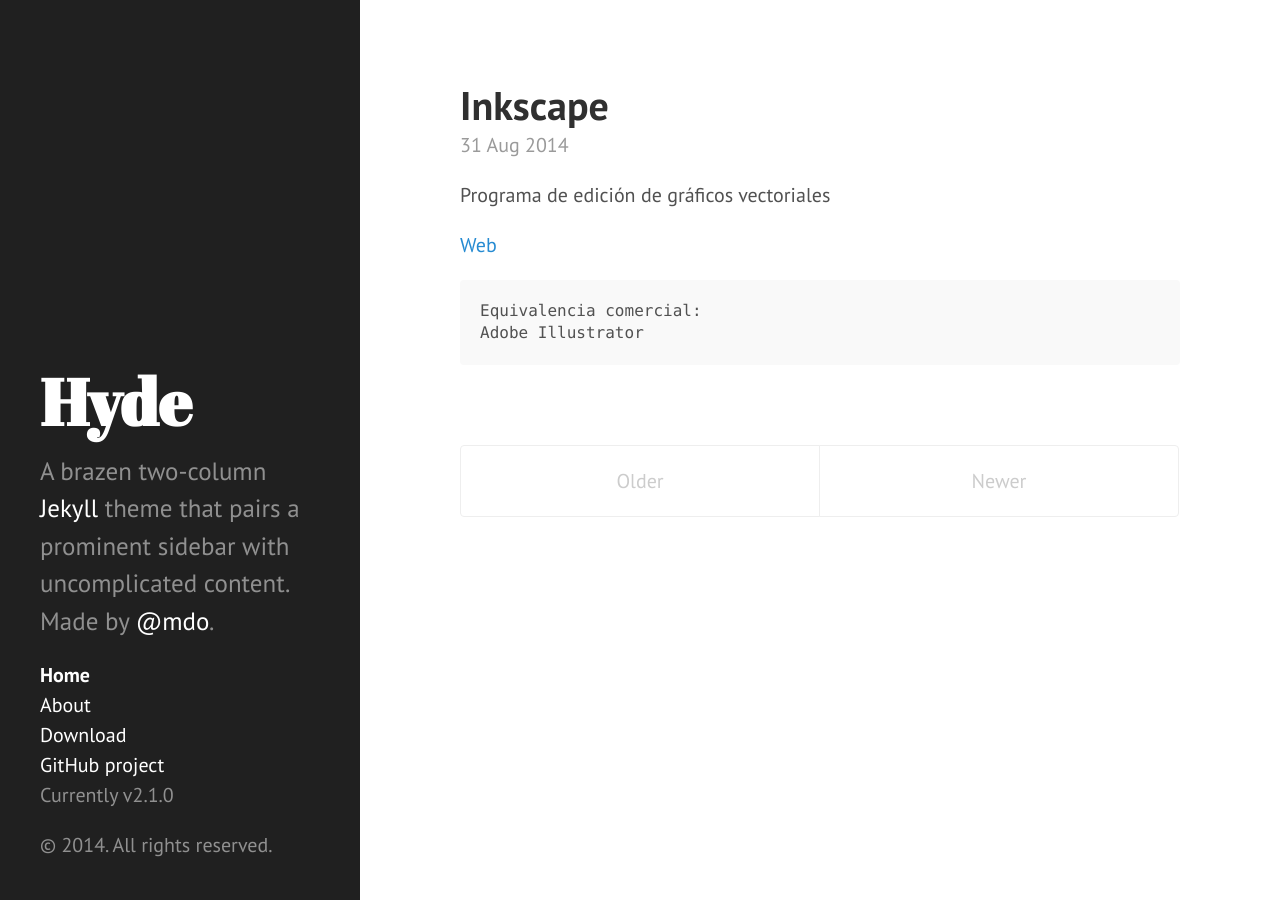
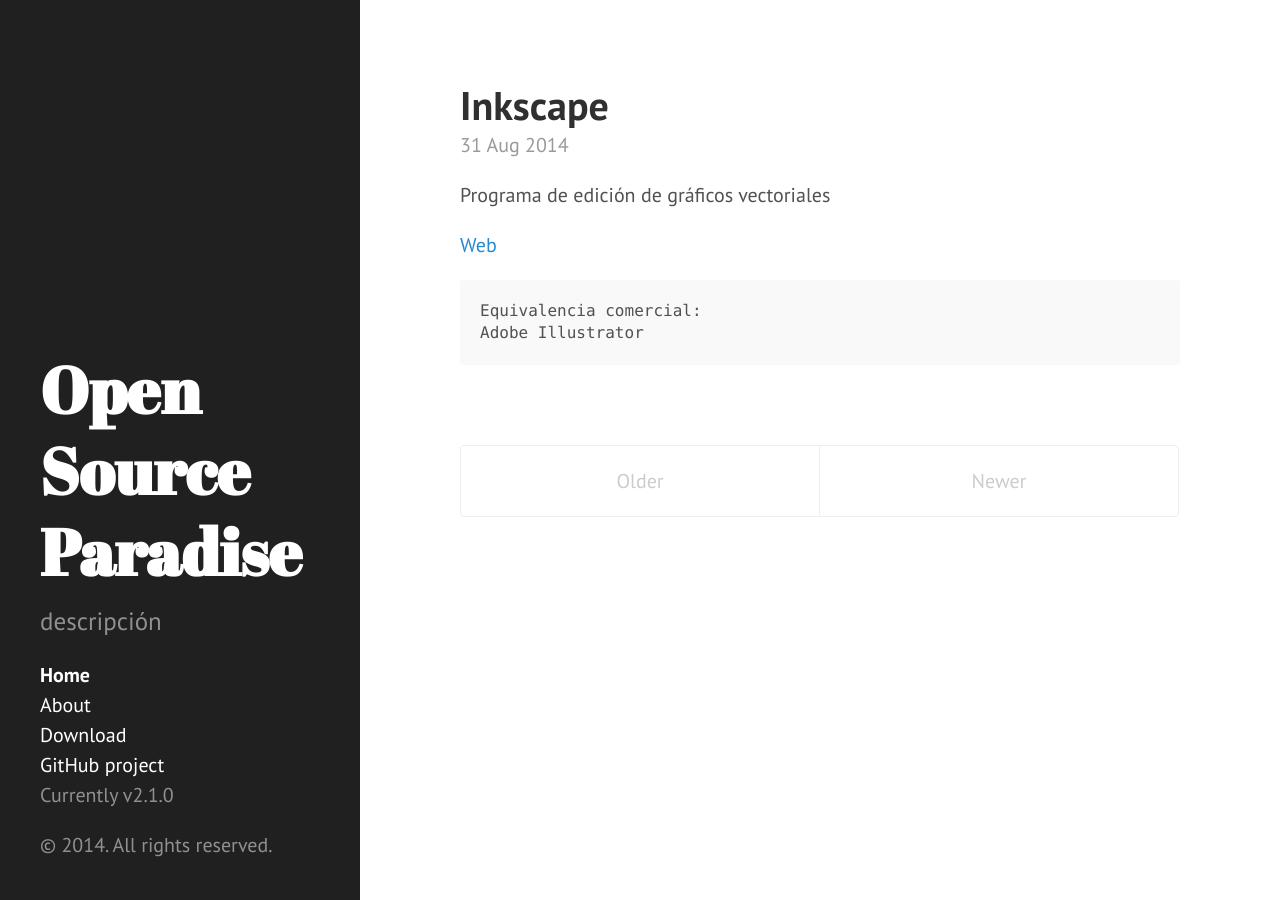
Before and after one commit to albaplaza/albaplaza.github.io, a Jekyll site: the page built from index.html, in a window 1280 px wide. Built offline with Jekyll 4.4.1, drawn with Linux system fonts in a browser that asks for light colours; Markdown is read by kramdown in place of the engine named in the settings; the list of posts is cut into pages by our own code.

Commit message:
_config
cambios contenido

```diff
--- a/_config.yml
+++ b/_config.yml
@@ -6,9 +6,9 @@
 permalink:        pretty
 
 # Setup
-title:            Hyde
+title:            Open Source Paradise
 tagline:          'A Jekyll theme'
-description:      'A brazen two-column <a href="http://jekyllrb.com" target="_blank">Jekyll</a> theme that pairs a prominent sidebar with uncomplicated content. Made by <a href="https://twitter.com/mdo" target="_blank">@mdo</a>.'
+description:      'descripción'
 url:              http://hyde.getpoole.com
 baseurl:          /
 
```
